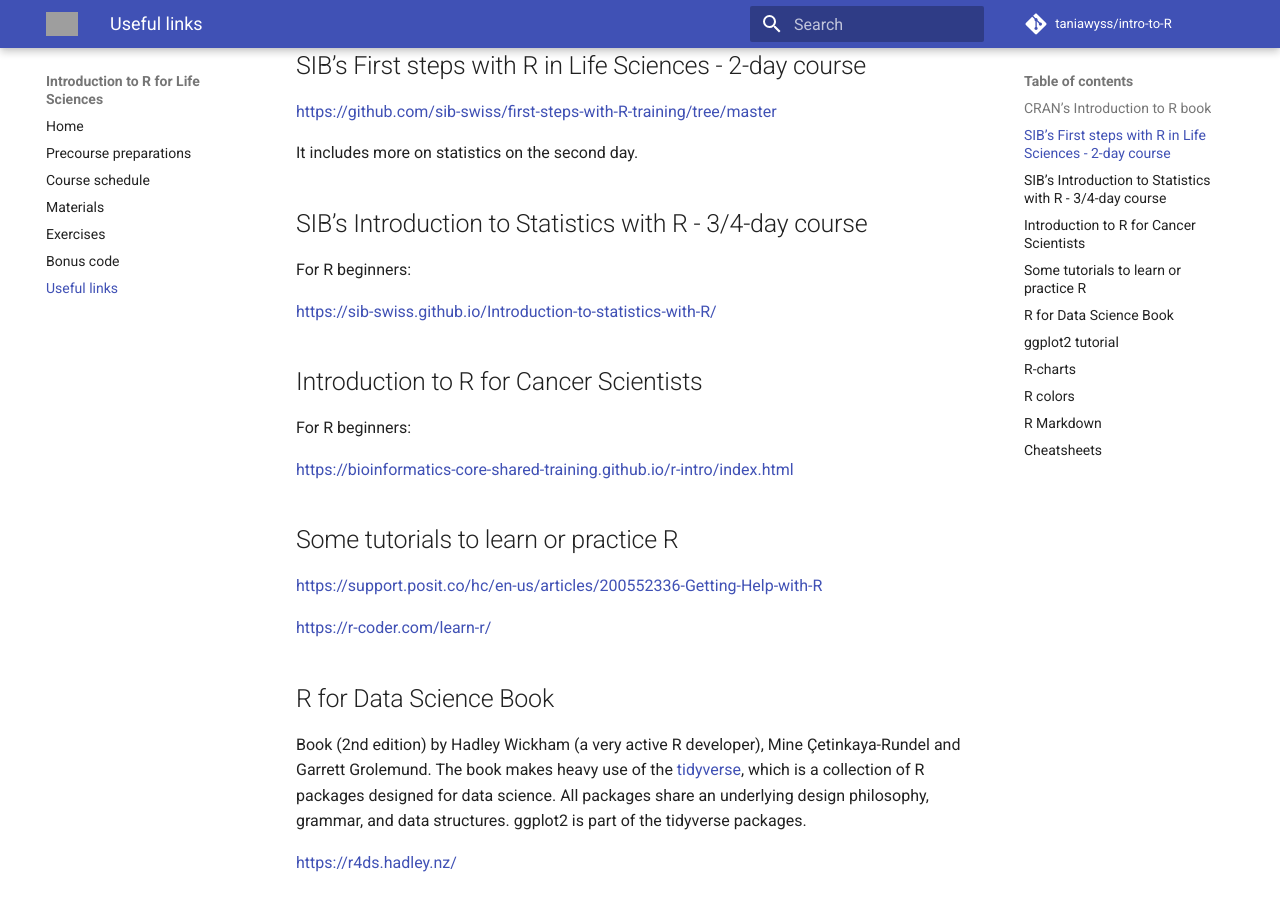
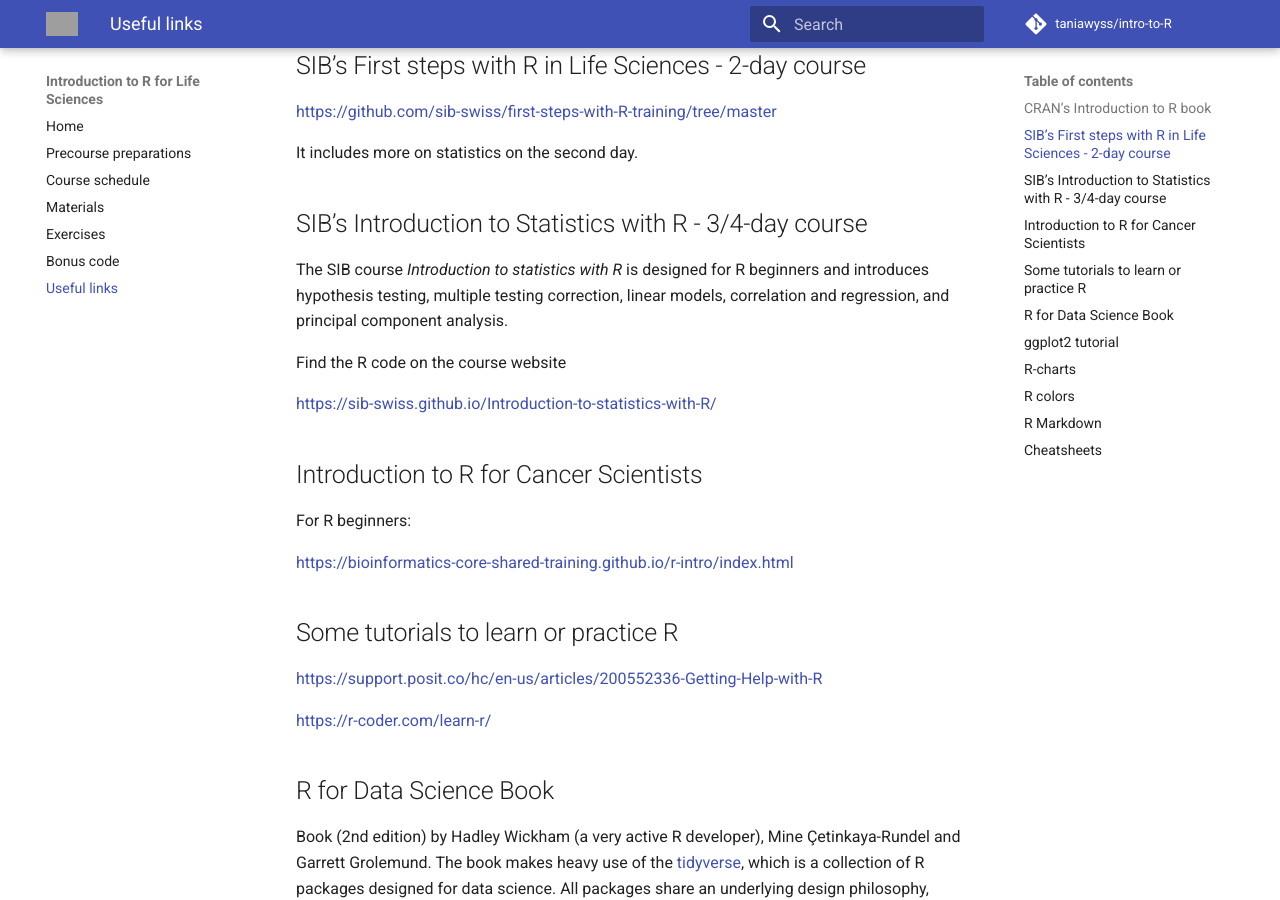
Before and after one commit to taniawyss/intro-to-R, an MkDocs documentation site: the page built from docs/links.md, in a window 1280 px wide and 900 px high, scrolled down 314 px. Built offline with MkDocs 1.6.1 and Material for MkDocs 9.7.7, drawn with Linux system fonts in a browser that asks for light colours; comment, search, counter and statistics services are not loaded; grey boxes are pictures that could not be loaded.

Commit message:
final edits

```diff
--- a/docs/links.md
+++ b/docs/links.md
@@ -14,7 +14,10 @@ It includes more on statistics on the second day.
 
 ## SIB's Introduction to Statistics with R - 3/4-day course
 
-For R beginners:
+The SIB course *Introduction to statistics with R* is designed for R beginners and
+introduces hypothesis testing, multiple testing correction, linear models, correlation and regression, and principal component analysis.
+
+Find the R code on the course website
 
 [https://sib-swiss.github.io/Introduction-to-statistics-with-R/](https://sib-swiss.github.io/Introduction-to-statistics-with-R/)
 
```
Also changed, not shown: docs/bonus_code.md (+0 -2 lines), site/bonus_code/index.html, site/links/index.html, site/search/search_index.json, 9 other files.
